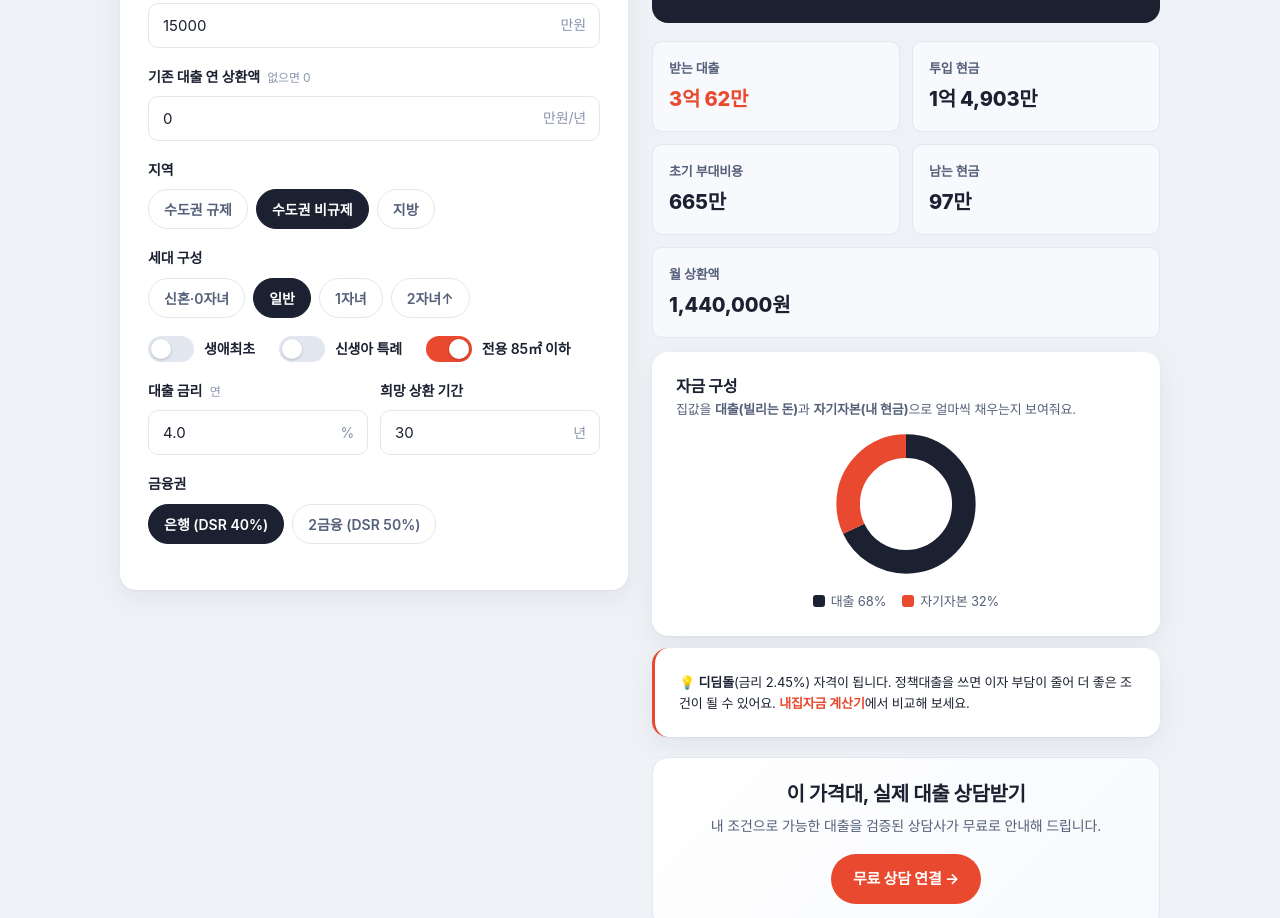
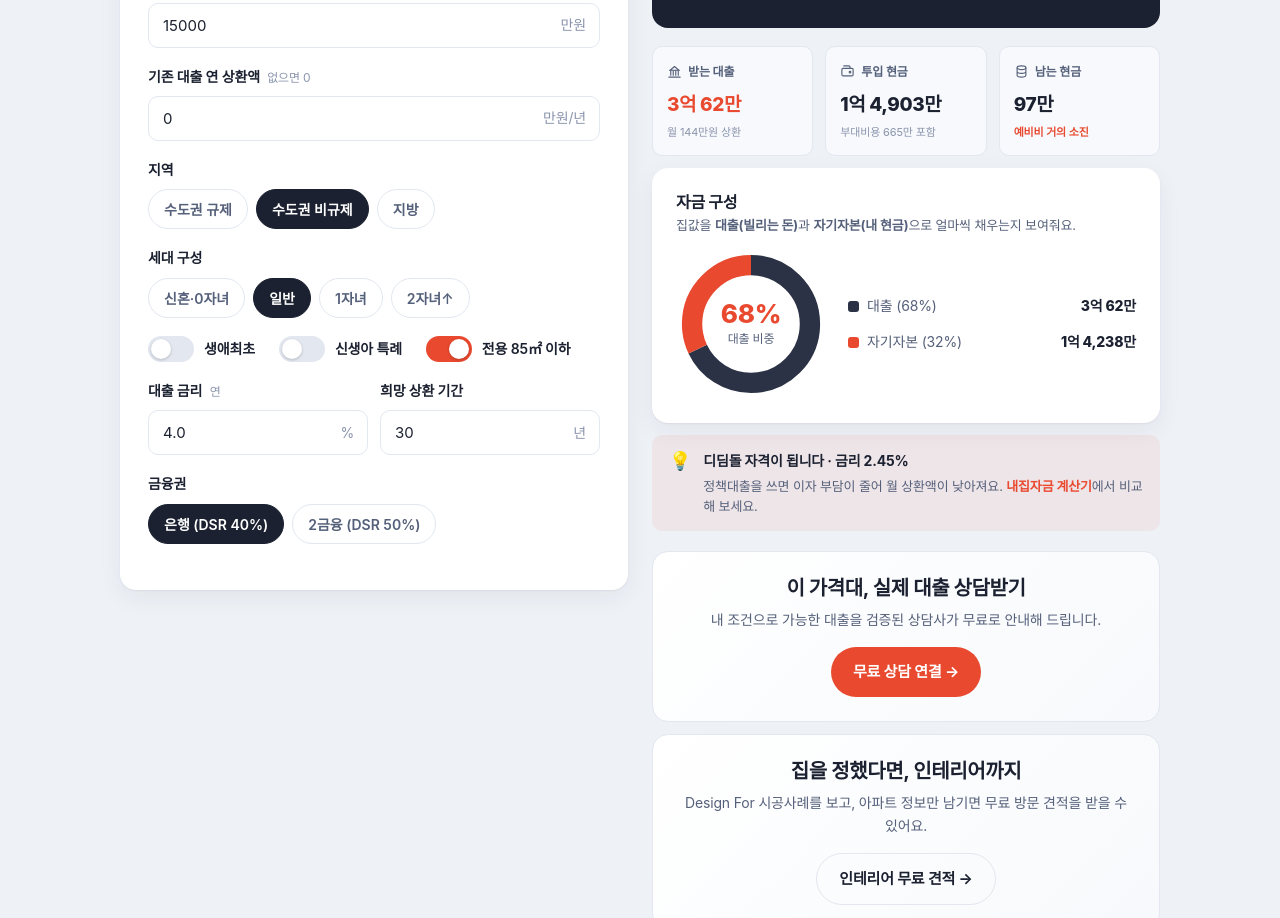
Before and after one commit to lnk111/homeplaning, a website: page calculators/home-afford.html in a window 1280 px wide. Shown: the part 430-1348 px from the top of the page. Drawn offline with Linux system fonts and the light colour scheme; a web font is replaced by a local one.

Commit message:
feat: 내집찾기·내집자금 결과 패널 리디자인 — 상태배지·아이콘 지표카드·도넛 정보허브·인사이트카드
참고 대시보드 UI 패턴을 적용해 결과를 더 직관적으로 개선:
- 히어로에 상태 배지(상환 부담 최대치/여유, 자금 부족/충분)로 결과를 한눈에 판정
- 지표를 아이콘 달린 3칸 카드로 압축(받는대출·투입현금·남는현금 / 대출가능액·현금투입·총이자), 각 카드에 보조 문구
- 자금 구성 도넛을 donutPanel로 격상(중앙 대출비중 % + 금액·% 범례)
- 정책힌트를 컬러 인사이트 카드로 강조(내집찾기)
- 내집자금의 정책대출 비교 표는 유지
- 계산 로직·입력 폼 불변, 결과 표현만 개선

```diff
--- a/assets/css/style.css
+++ b/assets/css/style.css
@@ -315,6 +315,30 @@ table.compare tr.best td:first-child { font-weight: 800; color: var(--accent); }
   .dp-amt { margin-left: 6px; }
 }
 
+/* ---------- 내집 결과 패널 (재설계) ---------- */
+.hero-top { display: flex; justify-content: space-between; align-items: center; gap: 10px; margin-bottom: 2px; }
+.hero-badge { display: inline-flex; align-items: center; gap: 5px; font-size: 12px; font-weight: 700; padding: 4px 11px; border-radius: 20px; white-space: nowrap; flex: none; }
+.hero-badge.ok { background: rgba(93, 202, 165, .18); color: #7fe0c1; }
+.hero-badge.warn { background: rgba(232, 73, 47, .20); color: #ff9b86; }
+.hero-badge svg { width: 13px; height: 13px; flex: none; }
+
+.metric-row { display: grid; grid-template-columns: repeat(3, 1fr); gap: 12px; }
+.metric { background: var(--surface-2); border: 1px solid var(--line); border-radius: var(--radius-sm); padding: 15px 14px; }
+.metric .mk { display: flex; align-items: center; gap: 6px; font-size: 12px; color: var(--text-2); font-weight: 600; margin-bottom: 9px; }
+.metric .mk svg { width: 15px; height: 15px; flex: none; }
+.metric .mv { font-size: 19px; font-weight: 800; color: var(--navy); letter-spacing: -0.02em; }
+.metric .mv.accent { color: var(--accent); }
+.metric .ms { font-size: 11px; color: var(--text-3); margin-top: 4px; line-height: 1.4; }
+.metric .ms.warn { color: var(--accent); font-weight: 600; }
+.metric .ms.ok { color: var(--good); font-weight: 600; }
+@media (max-width: 560px) { .metric-row { grid-template-columns: 1fr; } }
+
+.insight { display: flex; gap: 12px; align-items: flex-start; background: rgba(232, 73, 47, .07); border-radius: var(--radius-sm); padding: 15px 17px; }
+.insight .ico { font-size: 18px; line-height: 1.2; flex: none; }
+.insight .it { font-size: 14px; font-weight: 700; color: var(--navy); margin-bottom: 3px; }
+.insight .id { font-size: 13px; color: var(--text-2); line-height: 1.55; }
+.insight .id a { color: var(--accent); font-weight: 700; }
+
 /* ---------- 투자 결과 (자산목표) ---------- */
 .res-grid { display: grid; grid-template-columns: 1fr 1fr; gap: 4px 16px; }
 .res-stat .k { font-size: 13px; color: var(--text-2); font-weight: 600; }
--- a/assets/js/calc-home-afford.js
+++ b/assets/js/calc-home-afford.js
@@ -11,6 +11,9 @@ const state = {
 };
 let P = null;
 
+const ICO_OK = '<svg viewBox="0 0 24 24" fill="none" stroke="currentColor" stroke-width="2.6" stroke-linecap="round" stroke-linejoin="round"><path d="M20 6 9 17l-5-5"/></svg>';
+const ICO_WARN = '<svg viewBox="0 0 24 24" fill="none" stroke="currentColor" stroke-width="2.4" stroke-linecap="round" stroke-linejoin="round"><path d="M12 9v4M12 17h.01M10.3 3.9 1.8 18a2 2 0 0 0 1.7 3h17a2 2 0 0 0 1.7-3L13.7 3.9a2 2 0 0 0-3.4 0z"/></svg>';
+
 function render() {
   const price = Math.floor(HPHome.affordablePrice(P, state) / 100) * 100; // 100만 단위 내림(예산 초과 방지)
   const { max, bindKey, limits, term } = HPHome.loanLimits(P, state, price);
@@ -21,31 +24,54 @@ function render() {
   const months = term * 12;
   const monthly = HPHome.monthlyPayment(loan, state.rate, months);
   const ownEquity = Math.max(0, price - loan);
+  const loanPct = price > 0 ? Math.round((loan / price) * 100) : 0;
+  const ownPct = 100 - loanPct;
 
   document.getElementById("r-price").innerHTML = HP.fmtMan(price) + '<span class="unit"> 원</span>';
   document.getElementById("r-price-sub").textContent =
     `대출 한도는 ${bindKey} 기준 (LTV ${HP.fmtMan(limits.LTV)} · DSR ${HP.fmtMan(limits.DSR)} · 절대캡 ${
       limits.절대캡 === Infinity ? "없음" : HP.fmtMan(limits.절대캡)})`;
 
+  // 상태 배지: DSR이 한도를 묶으면 소득 대비 상환 여력을 최대로 당겨 쓴 것
+  const heavyDSR = bindKey === "DSR";
+  const badge = document.getElementById("r-badge");
+  badge.className = "hero-badge " + (heavyDSR ? "warn" : "ok");
+  badge.innerHTML = heavyDSR ? `${ICO_WARN} 상환 부담 최대치` : `${ICO_OK} 상환 여력 여유`;
+
+  // 지표 카드 3칸
   document.getElementById("r-loan").textContent = HP.fmtMan(loan);
+  document.getElementById("r-loan-sub").textContent = `월 ${HP.fmtMan(monthly)}원 상환`;
   document.getElementById("r-cashused").textContent = HP.fmtMan(cashUsed);
-  document.getElementById("r-fees").textContent = HP.fmtMan(feeTotal);
+  document.getElementById("r-cash-sub").textContent = `부대비용 ${HP.fmtMan(feeTotal)} 포함`;
   document.getElementById("r-remain").textContent = HP.fmtMan(remain);
-  document.getElementById("r-monthly").textContent = HP.fmtManWon(monthly);
+  const remainLow = remain < 500; // 500만원 미만이면 예비비 부족 경고
+  const rsub = document.getElementById("r-remain-sub");
+  rsub.className = "ms " + (remainLow ? "warn" : "ok");
+  rsub.textContent = remainLow ? "예비비 거의 소진" : "예비비 확보";
 
-  HP.donut(document.getElementById("donut"), [
-    { value: loan, color: "var(--navy)", label: "대출" },
-    { value: ownEquity, color: "var(--accent)", label: "자기자본" },
-  ]);
+  // 자금 구성 도넛 (중앙 대출 비중 + 금액 범례)
+  HP.donutPanel(document.getElementById("donut"), [
+    { value: loan, color: "#2b3245", label: `대출 (${loanPct}%)`, display: HP.fmtMan(loan) },
+    { value: ownEquity, color: "var(--accent)", label: `자기자본 (${ownPct}%)`, display: HP.fmtMan(ownEquity) },
+  ], { centerLabel: `${loanPct}%`, centerSub: "대출 비중" });
 
-  // 정책대출 활용 안내
+  // 정책대출 인사이트 카드
   const rows = HPHome.policyRows(P, state, loan, price);
   const eligible = rows.filter((r) => r.eligible && r.name !== "일반 주담대");
   let best = null;
   for (const r of eligible) if (!best || r.rate < best.rate) best = r;
-  document.getElementById("policy-hint").innerHTML = best
-    ? `💡 <strong>${best.name}</strong>(금리 ${best.rate.toFixed(2)}%) 자격이 됩니다. 정책대출을 쓰면 이자 부담이 줄어 더 좋은 조건이 될 수 있어요. <a href="home-goal.html" style="color:var(--accent);font-weight:700">내집자금 계산기</a>에서 비교해 보세요.`
-    : `일반 주담대 기준으로 산출했습니다. 조건에 맞는 정책대출이 있으면 한도·이자가 달라질 수 있어요.`;
+  const ico = document.getElementById("r-insight-ico");
+  const ititle = document.getElementById("r-insight-title");
+  const idesc = document.getElementById("r-insight-desc");
+  if (best) {
+    ico.textContent = "💡";
+    ititle.textContent = `${best.name} 자격이 됩니다 · 금리 ${best.rate.toFixed(2)}%`;
+    idesc.innerHTML = `정책대출을 쓰면 이자 부담이 줄어 월 상환액이 낮아져요. <a href="home-goal.html">내집자금 계산기</a>에서 비교해 보세요.`;
+  } else {
+    ico.textContent = "ℹ️";
+    ititle.textContent = "일반 주담대 기준으로 산출했습니다";
+    idesc.textContent = "조건에 맞는 정책대출이 있으면 한도·이자가 달라질 수 있어요.";
+  }
 }
 
 function bindChips(id, key) {
--- a/calculators/home-afford.html
+++ b/calculators/home-afford.html
@@ -89,29 +89,44 @@
       <!-- OUTPUT -->
       <div>
         <div class="result-hero">
-          <div class="label">지금 살 수 있는 적정 매매가</div>
+          <div class="hero-top">
+            <span class="label">지금 살 수 있는 적정 매매가</span>
+            <span class="hero-badge ok" id="r-badge">–</span>
+          </div>
           <div class="big"><span id="r-price">–</span></div>
           <div class="small" id="r-price-sub" style="color:#aeb7cc;margin-top:6px"></div>
         </div>
 
-        <div class="stat-row" style="margin-bottom:12px">
-          <div class="stat"><div class="k">받는 대출</div><div class="v accent" id="r-loan">–</div></div>
-          <div class="stat"><div class="k">투입 현금</div><div class="v" id="r-cashused">–</div></div>
+        <div class="metric-row" style="margin-bottom:12px">
+          <div class="metric">
+            <div class="mk"><svg viewBox="0 0 24 24" fill="none" stroke="currentColor" stroke-width="1.8" stroke-linecap="round" stroke-linejoin="round"><path d="M3 21h18M4 10h16M5 10 12 4l7 6M6 10v8M10 10v8M14 10v8M18 10v8"/></svg> 받는 대출</div>
+            <div class="mv accent" id="r-loan">–</div>
+            <div class="ms" id="r-loan-sub">–</div>
+          </div>
+          <div class="metric">
+            <div class="mk"><svg viewBox="0 0 24 24" fill="none" stroke="currentColor" stroke-width="1.8" stroke-linecap="round" stroke-linejoin="round"><path d="M19 7H5a2 2 0 0 0-2 2v8a2 2 0 0 0 2 2h14a2 2 0 0 0 2-2v-8a2 2 0 0 0-2-2zM16 7V5a2 2 0 0 0-2-2H6"/><circle cx="16" cy="13" r="1.3"/></svg> 투입 현금</div>
+            <div class="mv" id="r-cashused">–</div>
+            <div class="ms" id="r-cash-sub">–</div>
+          </div>
+          <div class="metric">
+            <div class="mk"><svg viewBox="0 0 24 24" fill="none" stroke="currentColor" stroke-width="1.8" stroke-linecap="round" stroke-linejoin="round"><ellipse cx="12" cy="6" rx="7" ry="3"/><path d="M5 6v6c0 1.7 3.1 3 7 3s7-1.3 7-3V6M5 12v6c0 1.7 3.1 3 7 3s7-1.3 7-3v-6"/></svg> 남는 현금</div>
+            <div class="mv" id="r-remain">–</div>
+            <div class="ms" id="r-remain-sub">–</div>
+          </div>
         </div>
-        <div class="stat-row" style="margin-bottom:12px">
-          <div class="stat"><div class="k">초기 부대비용</div><div class="v" id="r-fees">–</div></div>
-          <div class="stat"><div class="k">남는 현금</div><div class="v" id="r-remain">–</div></div>
-        </div>
-        <div class="stat" style="margin-bottom:14px"><div class="k">월 상환액</div><div class="v" id="r-monthly">–</div></div>
 
         <div class="card" style="margin-bottom:12px">
           <h3 style="font-size:16px;color:var(--navy);margin-bottom:4px">자금 구성</h3>
-          <p class="small muted" style="margin:0 0 10px;line-height:1.5">집값을 <b>대출(빌리는 돈)</b>과 <b>자기자본(내 현금)</b>으로 얼마씩 채우는지 보여줘요.</p>
-          <div id="donut" class="chart-box"></div>
+          <p class="small muted" style="margin:0 0 14px;line-height:1.5">집값을 <b>대출(빌리는 돈)</b>과 <b>자기자본(내 현금)</b>으로 얼마씩 채우는지 보여줘요.</p>
+          <div id="donut"></div>
         </div>
 
-        <div class="card" style="border-left:3px solid var(--accent)">
-          <p class="small" id="policy-hint" style="margin:0;line-height:1.6"></p>
+        <div class="insight" style="margin-bottom:12px">
+          <span class="ico" id="r-insight-ico">💡</span>
+          <div>
+            <div class="it" id="r-insight-title">–</div>
+            <div class="id" id="r-insight-desc"></div>
+          </div>
         </div>
 
         <div class="lead-cta">
@@ -136,6 +151,6 @@
   <script src="../assets/js/app.js"></script>
   <script src="../assets/js/policy.js"></script>
   <script src="../assets/js/calc-home-core.js"></script>
-  <script src="../assets/js/calc-home-afford.js?v=2"></script>
+  <script src="../assets/js/calc-home-afford.js?v=3"></script>
 </body>
 </html>
```
Also changed, not shown: assets/js/calc-home-goal.js (+25 -14 lines), calculators/home-goal.html (+23 -16 lines).
